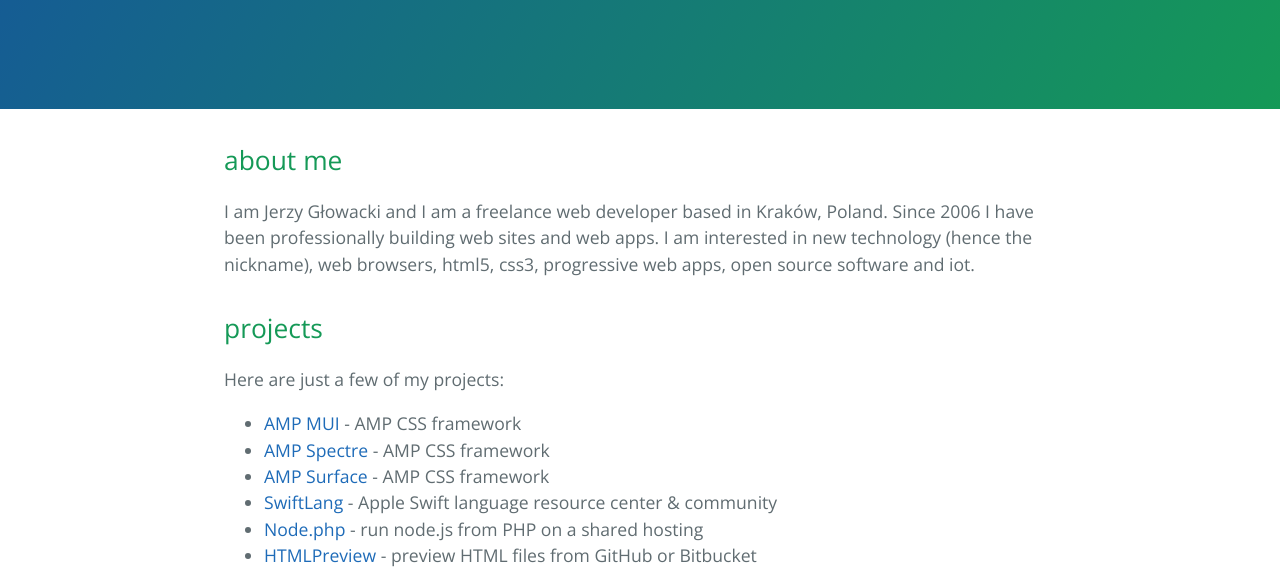
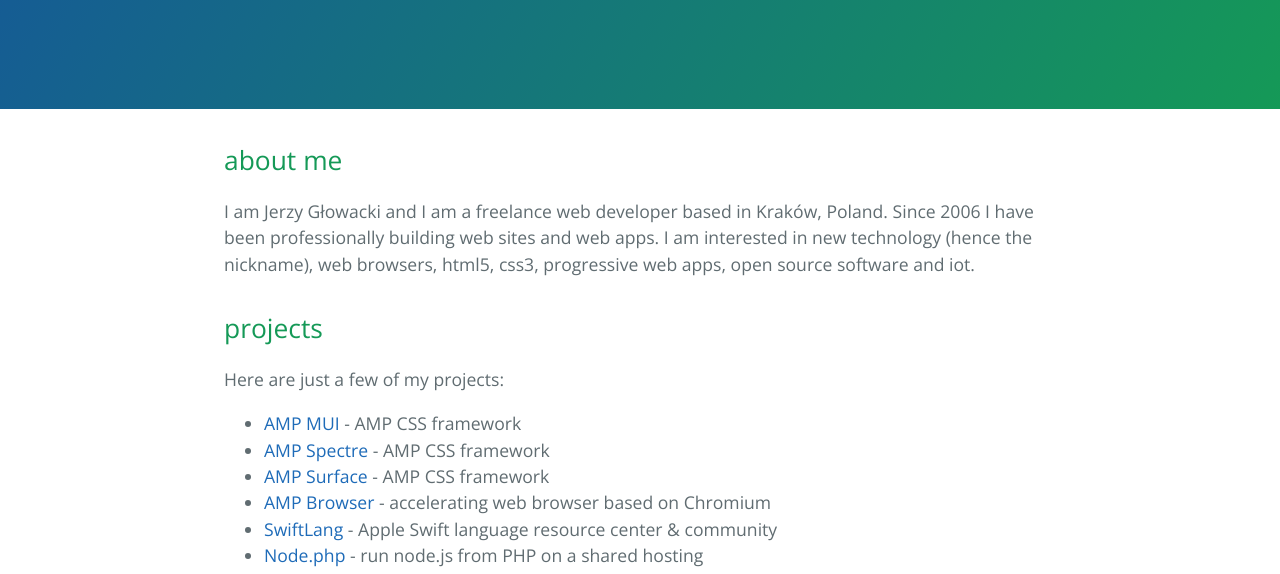
Before and after one commit to niutech/niute.ch, a plain HTML site: page index.html in a window 1280 px wide. Shown: the part 208-782 px from the top of the page. Drawn offline with nearby package versions, Linux system fonts and the light colour scheme.

Commit message:
Update index.html

```diff
--- a/index.html
+++ b/index.html
@@ -33,6 +33,8 @@
 <a href="https://niutech.github.io/amp-spectre/">AMP Spectre</a> - AMP CSS framework</li>
 <li>
 <a href="https://niutech.github.io/amp-surface/">AMP Surface</a> - AMP CSS framework</li>
+<li>
+<a href="http://ampbrowser.com/">AMP Browser</a> - accelerating web browser based on Chromium</li>
 <li>
 <a href="https://swiftlang.eu/">SwiftLang</a> - Apple Swift language resource center &amp; community</li>
 <li>
```
